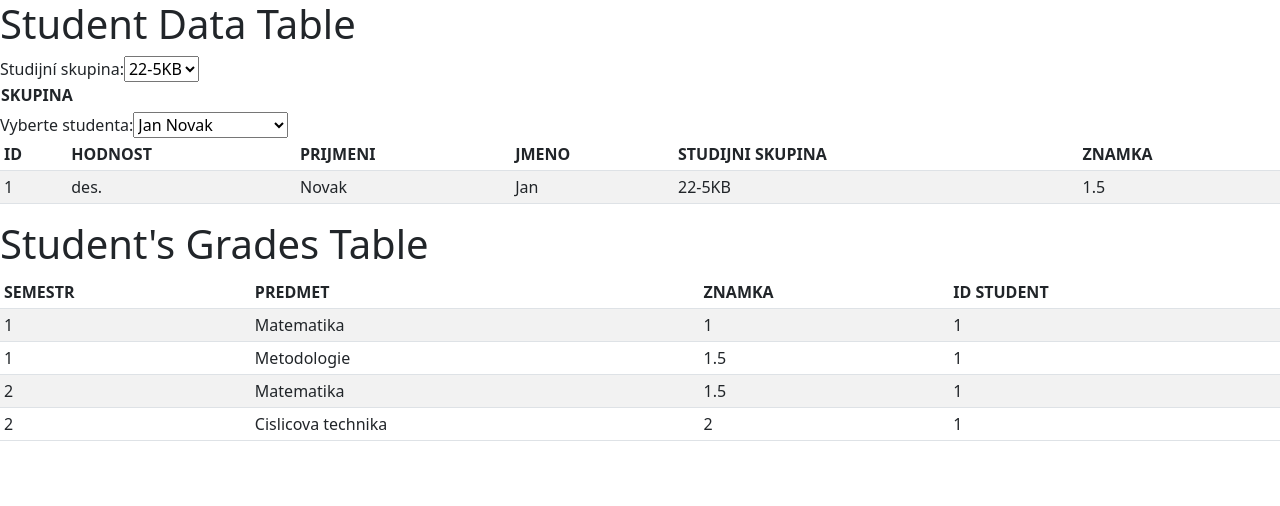
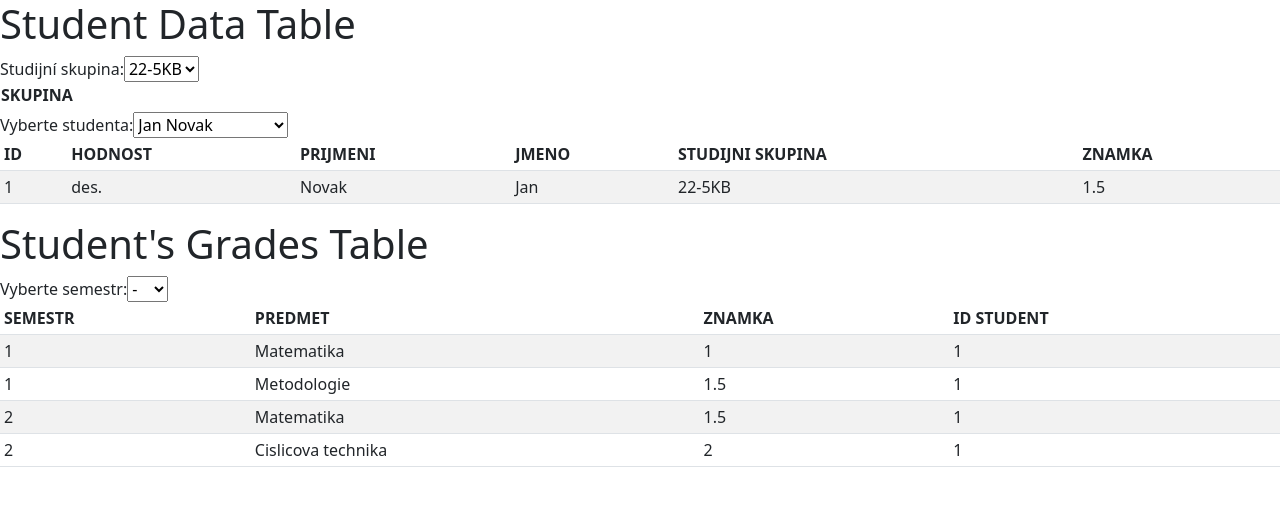
Before and after one commit to RiccieS/granting-app, a React (Create React App) app: page / in a window 1280 px wide. Shown: the top 506 px of the page. Built offline with nearby package versions, Linux system fonts and the light colour scheme.

Commit message:
update selectu znamek

```diff
--- a/src/App.js
+++ b/src/App.js
@@ -6,11 +6,13 @@ import grades_data from './data/grades.json';
 import BranchSelect from './components/BranchSelect';
 import BranchTable from './components/BranchTable';
 import GradesTable from './components/GradesTable';
-
+import SemesterSelect from './components/SemesterSelect';
 
 export default function App() {
-  const [selectedStudent, setSelectedStudent] = useState(data[0]);//Tady to editneme aby to brala uzivatele dle účtu ze kterého se přihlásil, data[0] specifikuje kdo bude zobrazen
+  const [selectedStudent, setSelectedStudent] = useState(data[0]); //Tady to editneme aby to brala uzivatele dle účtu ze kterého se přihlásil, data[0] specifikuje kdo bude zobrazen
   const [selectedBranch, setSelectedBranch] = useState(data[0]);
+  const [selectedSemester, setSelectedSemester] = useState('all');
+
   const filterData = (student) => {
     if (student) {
       return data.filter((item) => item.id === student.id);
@@ -20,29 +22,32 @@ export default function App() {
   };
 
   const filteredData = filterData(selectedStudent);
-  const filteredGradesData = grades_data.filter((item) => item.id_student === selectedStudent.id); //Filtr pro zobrazeni grades prislusnemu studentovi
 
+  /*let filteredGradesData = grades_data.filter((item) => item.id_student === selectedStudent.id); //Filtr pro zobrazeni grades prislusnemu studentovi
+
+  if (selectedSemester !== 'all') {
+    filteredGradesData = filteredGradesData.filter((item) => item.semester === selectedSemester);
+  }*/
+
+  const filteredGradesData = grades_data.filter(
+    (item) => item.id_student === selectedStudent.id &&
+              (selectedSemester === 'all' || item.semester === parseInt(selectedSemester))
+  );
 
   return (
     <div>
       <h1>Student Data Table</h1>
-      <BranchSelect data={data}
-      selectedBranch={selectedBranch}
-      onBranchChange={setSelectedBranch}/>
+      <BranchSelect data={data} selectedBranch={selectedBranch} onBranchChange={setSelectedBranch} />
       <BranchTable data={data} />
-      <StudentSelect
-        selectedStudent={selectedStudent}
-        onStudentChange={setSelectedStudent}
-        data={data}
-      />
+      <StudentSelect selectedStudent={selectedStudent} onStudentChange={setSelectedStudent} data={data} />
       <div>
         <StudentTable data={filteredData} />
       </div>
 
-
       <h1>Student's Grades Table</h1>
+      <SemesterSelect selectedSemester={selectedSemester} onSemesterChange={setSelectedSemester} />
       <div>
-        <GradesTable data={filteredGradesData}/>
+        <GradesTable data={filteredGradesData} />
       </div>
     </div>
   );
--- /dev/null
+++ b/src/components/SemesterSelect.js
@@ -0,0 +1,19 @@
+import React from 'react';
+export default function SemesterSelect({ selectedSemester, onSemesterChange}) {
+  const handleChange = (event) => {
+    const selectedValue = event.target.value;
+    onSemesterChange(selectedValue);
+  };
+
+  return (
+    <div>
+      <label htmlFor="semester-select">Vyberte semestr:</label>
+      <select id="semester-select" value={selectedSemester ? selectedSemester : ''} onChange={handleChange}>
+        <option key="all" value="all">-</option>
+        {[...Array(10)].map((_, i) => (   //cyklus 1-10 (pocet celkem semestru)
+          <option key={i + 1} value={i + 1}>{i + 1}</option>
+        ))}
+      </select>
+    </div>
+  );
+}
```
